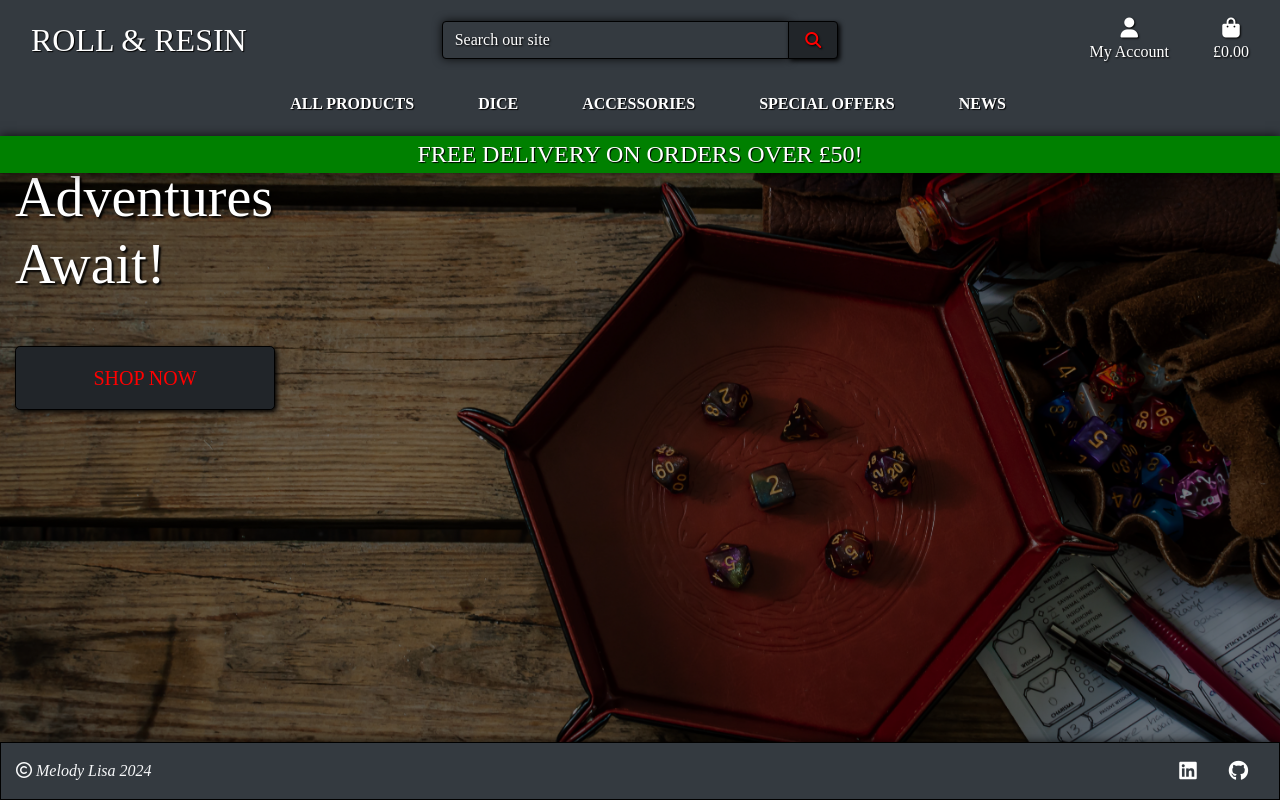
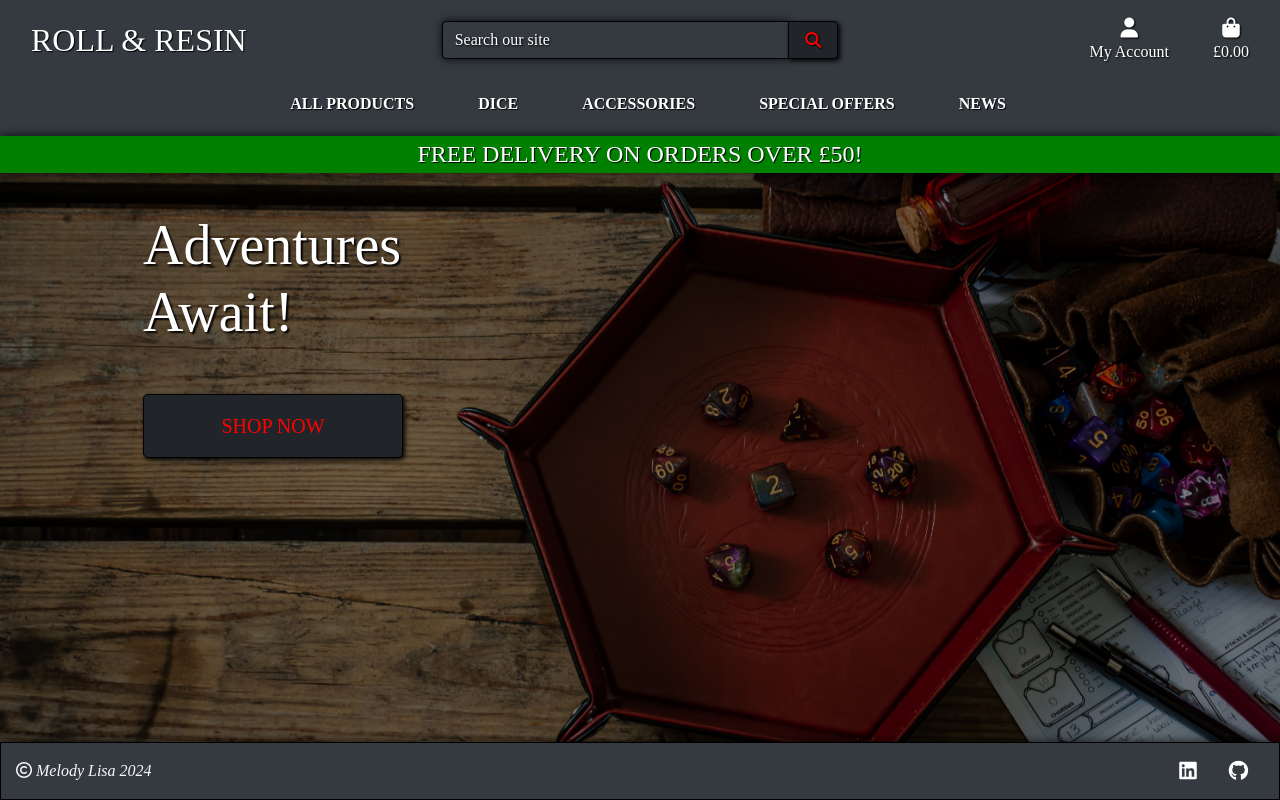
Before and after one commit to Melody-Lisa/roll-resin, a Django app: page / in a window 1280 px wide. Run offline with Django 3.2, Linux system fonts and the light colour scheme; parts of the project's set-up code (start-up, migrations or seed data) failed here and were passed over; some libraries are stand-ins or nearby versions; some web fonts are replaced.

Commit message:
Add better spacing for homepage content

```diff
--- a/home/templates/home/index.html
+++ b/home/templates/home/index.html
@@ -12,7 +12,7 @@
 {% endblock %}
 
 {% block content %}
-<div class="container-fluid h-100">
+<div class="container h-100 mt-md-5">
     <div class="row h-100 align-items-center welcome-font">
         <div class="col-12 col-md-5 col-lg-4 my-auto">
             <h1 class="display-4 text-white welcome-shadow">Adventures Await!</h1>
```
